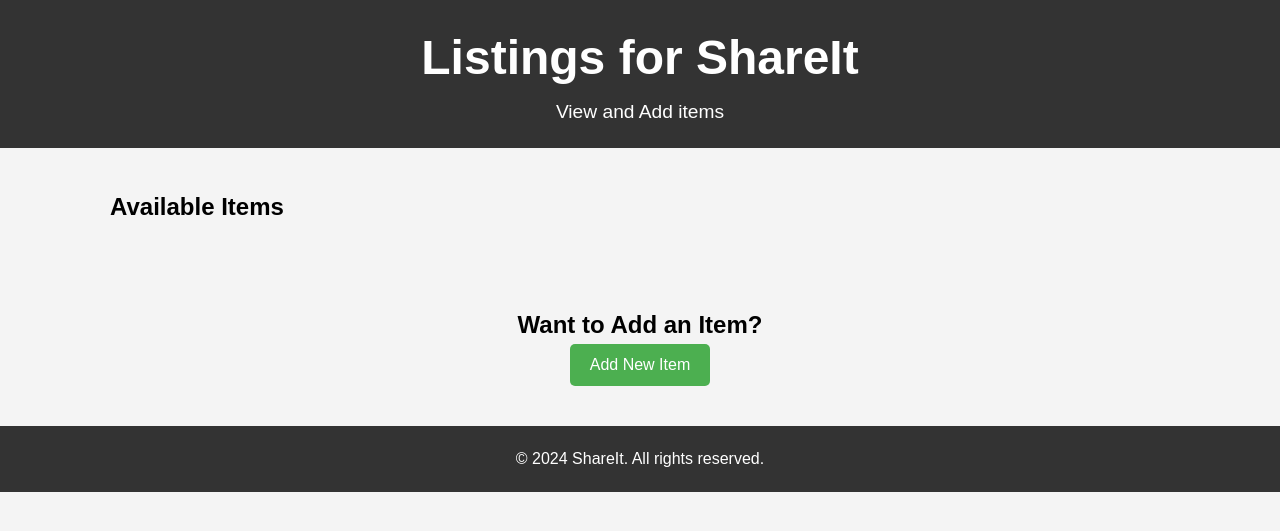
After one commit to Black-Seal/ShareIt, a Flask app: page /listing in a window 1280 px wide. The commit adds this page. Shown: the top 531 px of the page. Run offline with Flask 3, Linux system fonts and the light colour scheme.

Commit message:
added listings page

```diff
--- a/src/app.py
+++ b/src/app.py
@@ -64,5 +64,9 @@
         return redirect(url_for("home"))
     return render_template("register.html")
 
+@app.route("/listing")
+def listing():
+    return render_template("listing.html")
+
 if __name__ == "__main__":
     app.run(debug=True)    # Enable debug first so can track errors
--- a/src/templates/index.html
+++ b/src/templates/index.html
@@ -21,6 +21,7 @@
                     <li><a href="{{ url_for('about') }}">About</a></li>
                     <li><a href="{{ url_for('contact') }}">Contact</a></li>
                     <li><a href="{{ url_for('register') }}">Register here!</a></li>
+                    <li><a href="{{ url_for('listing') }}">Listings</a></li>
                 </ul>
             </nav>
         </div>
--- /dev/null
+++ b/src/templates/listing.html
@@ -0,0 +1,50 @@
+<!DOCTYPE html>
+<html lang="en">
+
+<head>
+    <meta charset="UTF-8">
+    <meta name="viewport" content="width=device-width, initial-scale=1.0">
+    <meta name="description" content="Listings for ShareIt - A platform for sharing underutilized resources.">
+    <title>Listing - ShareIt</title>
+    <link rel="stylesheet" href="{{ url_for('static', filename='styles.css') }}">
+    <link rel="icon" type="image/x-icon" href="{{ url_for('static', filename='images/favicon.ico') }}">
+</head>
+
+<body>
+    <header>
+        <div class="container">
+            <h1>Listings for ShareIt</h1>
+            <p>View and Add items</p>
+        </div>
+    </header>
+
+    <!-- Section to view existing listings -->
+    <section id="listings">
+        <div class="container">
+            <h2>Available Items</h2>
+            <!-- You can loop over listings in Flask and display items here -->
+            <!-- Example: {% for item in listings %} -->
+            <!-- <div>{{ item.name }}</div> -->
+            <!-- {% endfor %} -->
+        </div>
+    </section>
+
+    <!-- Button to add a new item -->
+    <section id="add-item">
+        <div class="container" align="center">
+            <h2>Want to Add an Item?</h2>
+            <a href="{{ url_for('register') }}">
+                <button class="btn">Add New Item</button>
+            </a>
+        </div>
+    </section>
+
+    <footer>
+        <div class="container">
+            <p>&copy; 2024 ShareIt. All rights reserved.</p>
+        </div>
+    </footer>
+
+    <script src="{{ url_for('static', filename='script.js') }}"></script>
+</body>
+</html>
```
